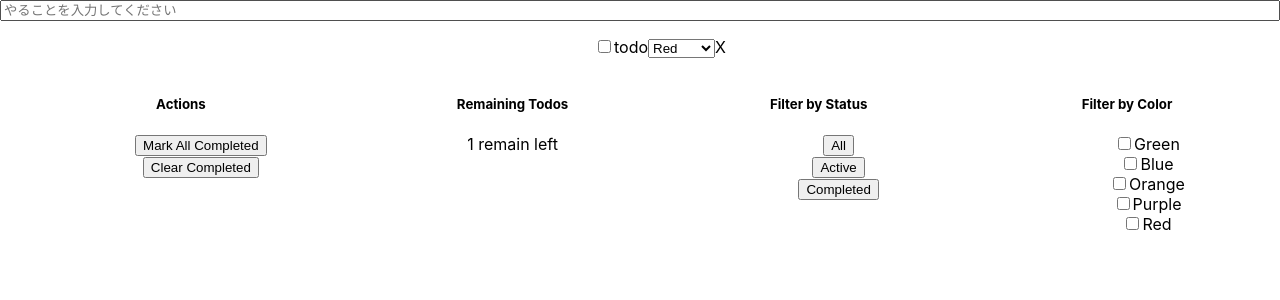
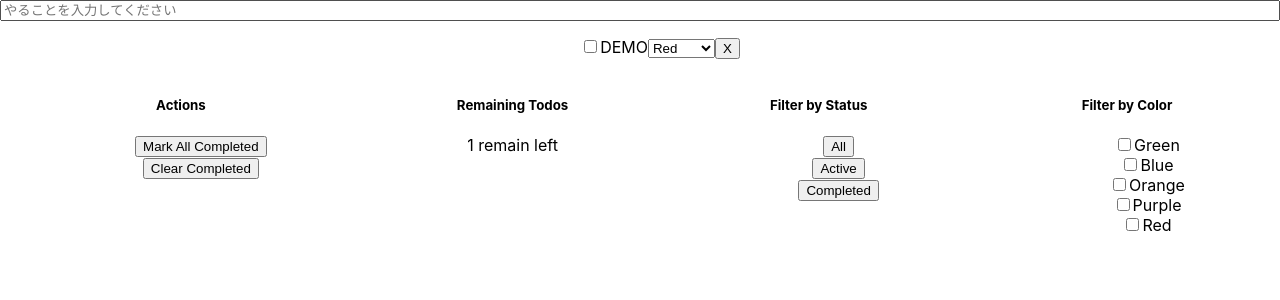
Before and after one commit to kazokmr/project-frontend-dev-process, a React (Create React App) app: page / in a window 1280 px wide. Shown: the top 300 px of the page. Built offline with nearby package versions, Linux system fonts and the light colour scheme.

Commit message:
TodoTextにPropsで渡した文字列を表示するようにした

```diff
--- a/src/todo/todoList/TodoItem.tsx
+++ b/src/todo/todoList/TodoItem.tsx
@@ -3,23 +3,25 @@ import { capitalize } from "../filter/StringCapitalization";
 import { TODO_STATUS, TodoStatus } from "../filter/TodoStatus";
 
 const TodoItem = ({
+  todoText,
   todoStatus,
   todoColor,
 }: {
+  todoText: string;
   todoStatus: TodoStatus;
   todoColor?: TodoColor;
 }) => {
   return (
-    <li key={""} className="todo">
-      <div>
+    <li key={""}>
+      <span>
         <input
           type="checkbox"
           checked={todoStatus === TODO_STATUS.COMPLETED}
           onChange={(event) => ""}
         />
-      </div>
-      <div>todo</div>
-      <div>
+      </span>
+      <span data-testid={"todo-text"}>{todoText}</span>
+      <span>
         <select value={todoColor} onChange={(event) => ""}>
           <option value="" />
           {TodoColors.map((color) => (
@@ -28,8 +30,12 @@ const TodoItem = ({
             </option>
           ))}
         </select>
-      </div>
-      <div>X</div>
+      </span>
+      <span>
+        <button type={"button"} onClick={(event) => ""}>
+          X
+        </button>
+      </span>
     </li>
   );
 };
--- a/src/todo/todoList/TodoList.tsx
+++ b/src/todo/todoList/TodoList.tsx
@@ -6,7 +6,11 @@ const TodoList = () => {
   return (
     <div>
       <ul>
-        <TodoItem todoStatus={TODO_STATUS.ACTIVE} todoColor={TODO_COLOR.Red} />
+        <TodoItem
+          todoText={"DEMO"}
+          todoStatus={TODO_STATUS.ACTIVE}
+          todoColor={TODO_COLOR.Red}
+        />
       </ul>
     </div>
   );
```
Also changed, not shown: 2 other files (tests, documents, lock files or other folders).
